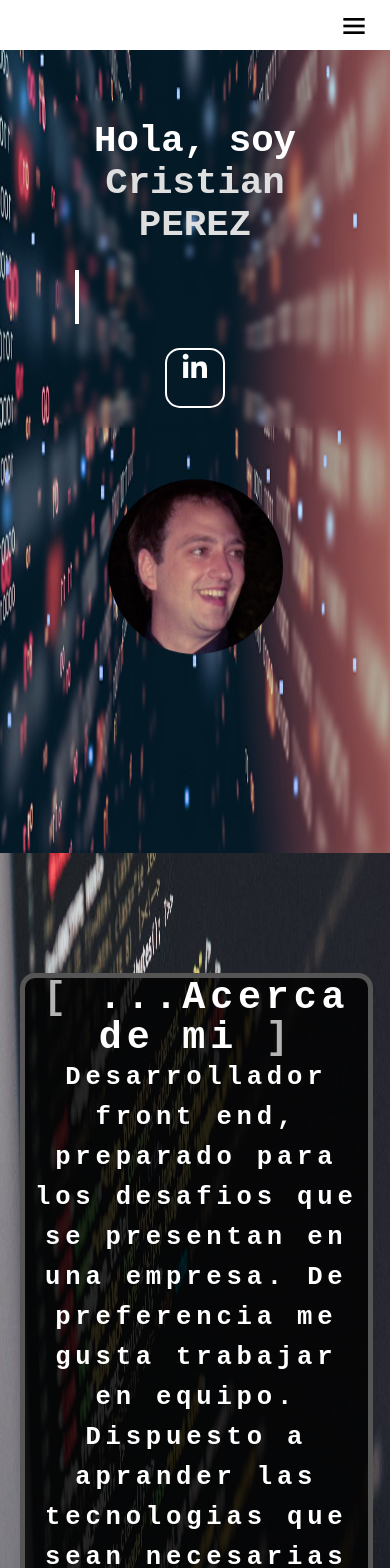
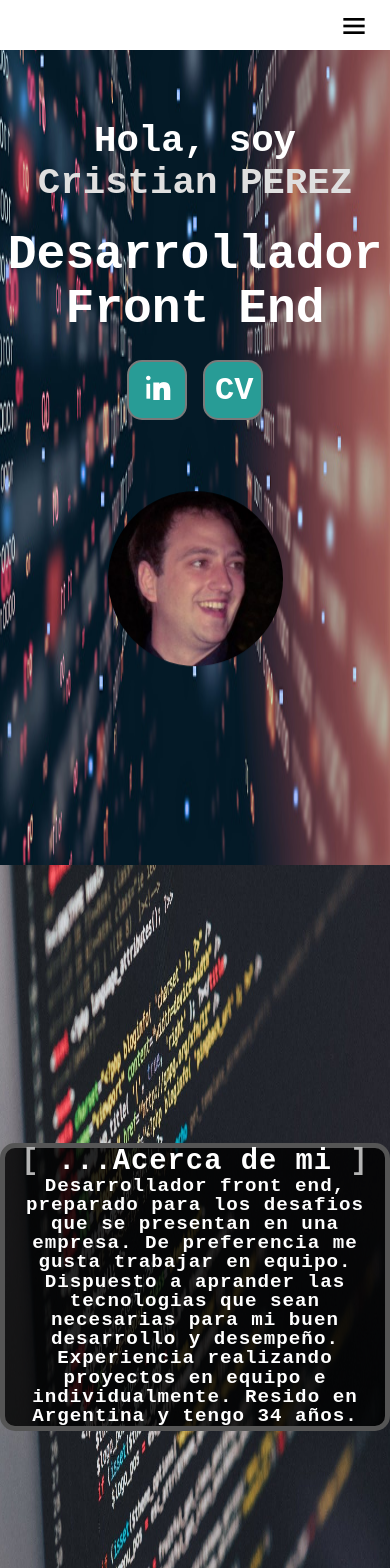
Before and after one commit to CrisPer1988/portafolio-react, a React (Vite) app: page / in a window 390 px wide. Shown: the top 1568 px of the page. Built offline with nearby package versions, Linux system fonts and the light colour scheme.

Commit message:
responsive

```diff
--- a/src/components/Contacto.jsx
+++ b/src/components/Contacto.jsx
@@ -3,15 +3,16 @@ import "./styles/contacto.css"
 
 const Contacto = () => {
   return (
-    <div className='container__contact'>
+    <div className='container__contact' id='contacto'>
         <h2>Contacto</h2>
         <div className='content__icon-contact'>
+
+        <i class='bx bxl-whatsapp'></i>
         <i class='bx bx-envelope'></i>
-        <i class='bx bxl-whatsapp'></i>
-        <span>CV</span>
+
+        <h3 className='contacto__text'>+54 9 2622-468440</h3>
+
         <h3 className='contacto__text'>norberto.cp@hotmail.com</h3>
-        <h3 className='contacto__text'>+54 9 2622-468440</h3>
-        <a className='contacto__text-a'  href="/images/Curriculum-Cristian-Norberto-Perez.pdf" target={"_blank"}>Curriculum Vitae</a>
         </div>
     </div>
   )
--- a/src/components/Habilidades.jsx
+++ b/src/components/Habilidades.jsx
@@ -4,7 +4,7 @@ import "./styles/habilidades.css"
 const Habilidades = () => {
     return (
         <div className='container__habilidades' id='habilidades'>
-            <h2>Habilidades</h2>
+            <h2 className='title__habilidades'>[ ...Habilidades ]</h2>
             <div className='content__habilidades-grid'>
                 <div className='content__img-habilidades'>
                     <img className='habilidades__img' src="/images/HTML-logo.png" alt="" />
--- a/src/components/Header.jsx
+++ b/src/components/Header.jsx
@@ -6,9 +6,13 @@ const Header = () => {
     <div className='container__header' id='inicio'>
 
         <div className='header__info'>
-            <h3>Hola, soy <span>Cristian PEREZ</span></h3>
-            <h2 className='efecto__escribir'>Desarrollador Front End</h2>
-            <i className='bx bxl-linkedin'></i>
+            <h3>Hola, soy <span className='efecto__escribir'>Cristian PEREZ</span></h3>
+            <h2>Desarrollador Front End</h2>
+            <div className='content__icons-header'>
+            <a href="https://www.linkedin.com/in/cristian-norberto-perez-2b1b52260/" target={"_blank"}><i className='bx bxl-linkedin icons__header'></i></a>
+            <a className='icons__header'  href="/images/Curriculum-Cristian-Norberto-Perez.pdf" target={"_blank"}>CV</a>
+            </div>
+
         </div>
         {/* <div className='header__links'> */}
 
--- a/src/components/styles/acercaDeMi.css
+++ b/src/components/styles/acercaDeMi.css
@@ -19,7 +19,6 @@
     background-color: rgba(0, 0, 0, 0.829);
     margin: 120px 20px;
     padding: 0 10px;
-
     font-weight: bold;
 
 }
@@ -37,3 +36,17 @@
     50% {color: rgb(0, 0, 0)}
      100% {color: rgb(255, 255, 255)}
 }
+
+@media (max-width: 800px) {
+    .contentainer__acercaDeMi {
+        font-size: 1.2rem;
+        line-height: 1;
+        letter-spacing: 1px;
+
+    }
+
+    .content__info-acercaDeMi {
+        margin: auto;
+        height: auto;
+    }
+}
--- a/src/components/styles/contacto.css
+++ b/src/components/styles/contacto.css
@@ -2,11 +2,12 @@
     font-size: 1.6rem;
     display: grid;
     gap: 2rem;
+    background: linear-gradient(90deg, rgba(76,58,180,1) 25%, rgba(63,200,83,1) 83%);
 }
 
 .content__icon-contact {
     display: grid;
-    grid-template-columns: 1fr 1fr 1fr;
+    grid-template-columns:  1fr 1fr;
     font-size: 4rem;
 }
 
@@ -18,3 +19,12 @@
     font-size: 0.8rem;
     color: white;
 }
+
+
+@media (max-width: 800px) {
+    .content__icon-contact {
+
+
+    }
+
+}
--- a/src/components/styles/habilidades.css
+++ b/src/components/styles/habilidades.css
@@ -4,21 +4,30 @@
     justify-content: center;
     align-items: center;
     gap: 2rem;
-    font-size: 1.6rem;
+    font-size: 1.8rem;
+
     height: 100vh;
+    background-image: url("/images/habilidades2.avif");
+    background-repeat: no-repeat;
+    background-size: 100% 100%;
+}
 
-
+.title__habilidades {
+    color: black;
 }
 
 .content__img-habilidades {
     display: grid;
     gap: 4rem;
     grid-template-columns: 1fr 1fr 1fr ;
+    backdrop-filter: blur(1px);
+
 
 }
 
 .content__img-habilidades img {
-    background-color: rgb(0, 47, 255);
+    background-color: rgb(11, 17, 43);
+
     width: 100%;
     border: 2px solid rgb(255, 255, 255);
     border-radius: 50%;
--- a/src/components/styles/header.css
+++ b/src/components/styles/header.css
@@ -4,8 +4,7 @@
     background-image: url("/images/fondo-header2.jpg");
     background-repeat: no-repeat;
     background-size: 100% 100%;
-     width: 100vw;
-    min-width: 200px;
+    width: 100vw;
     min-height: 90vh;
     display: flex;
     flex-direction: column;
@@ -29,13 +28,24 @@
     100% {transform: translateY(60px)}
 }
 
-.bxl-linkedin {
-    width: 60px;
-    aspect-ratio: 1;
-    justify-self: center;
-    align-self: center;
-    border: 2px solid rgb(255, 255, 255);
+.icons__header {
+    max-width: 60px;
+    min-width: 60px;
+    height: 60px;
+    padding: 10px;
+    border: 2px solid rgb(122, 122, 122);
     border-radius: 15px;
+    color: white;
+    font-weight: bold;
+    background-color: rgb(40, 156, 150);
+}
+
+.content__icons-header {
+    display: flex;
+    justify-content: center;
+    align-items: center;
+    gap: 1rem;
+
 }
 
 .header__img {
@@ -48,37 +58,18 @@
 }
 
 .header__info {
-    width: 80%;
+    max-width: 80%;
+    min-width: 200px;
     display: grid;
     gap: 1.5rem;
     justify-content: center;
     /*background-color: rgba(0, 0, 0, 0.295);*/
-    backdrop-filter: blur(3px);
+
     padding: 20px;
     color: rgb(255, 255, 255);
     border-radius: 15px;
 }
 
-.efecto__escribir {
-    text-align: center;
-    display: block;
-    /* font-family: monospace; */
-    white-space: nowrap;
-    border-right: 4px solid;
-    width: 24ch;
-
-    animation: typing 6s infinite steps(24),
-    blink 0.5s infinite step-end alternate;
-    overflow: hidden;
-}
-
-@keyframes typing {
-    from {width: 0}
-}
-
-@keyframes blink {
-    50% {border-color: transparent}
-}
 
 .header__info span {
     color: rgb(223, 223, 223);
--- a/src/components/styles/portafolio.css
+++ b/src/components/styles/portafolio.css
@@ -6,7 +6,10 @@
     flex-direction: column;
     justify-content: center;
     align-items: center;
-    background-color: rgb(24, 24, 24);
+    /* background-color: rgb(24, 24, 24); */
+    background-image: url("/images/habilidades.png");
+    background-repeat: no-repeat;
+    background-size: 100% 100%;
 }
 
 .tittle__portafolio {
@@ -17,7 +20,7 @@
     width: 100%;
     max-width: 800px;
     min-width: 200px;
-    background-color: rgb(0, 0, 0);
+    background-color: rgba(0, 0, 0, 0.397);
     max-height: 500px;
     position: relative;
     overflow: hidden;
```
Also changed, not shown: public/images/habilidades.png (added), public/images/habilidades2.avif (added).
